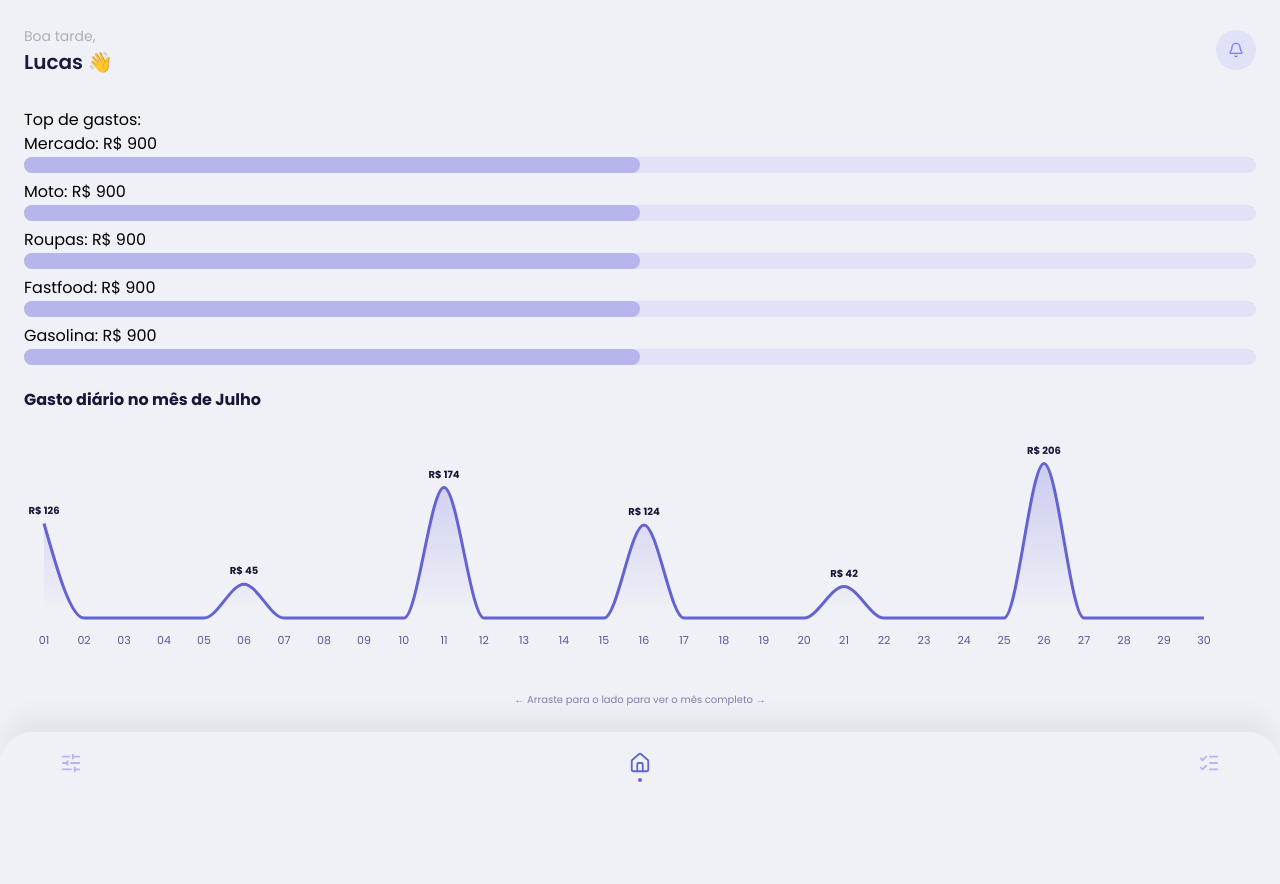
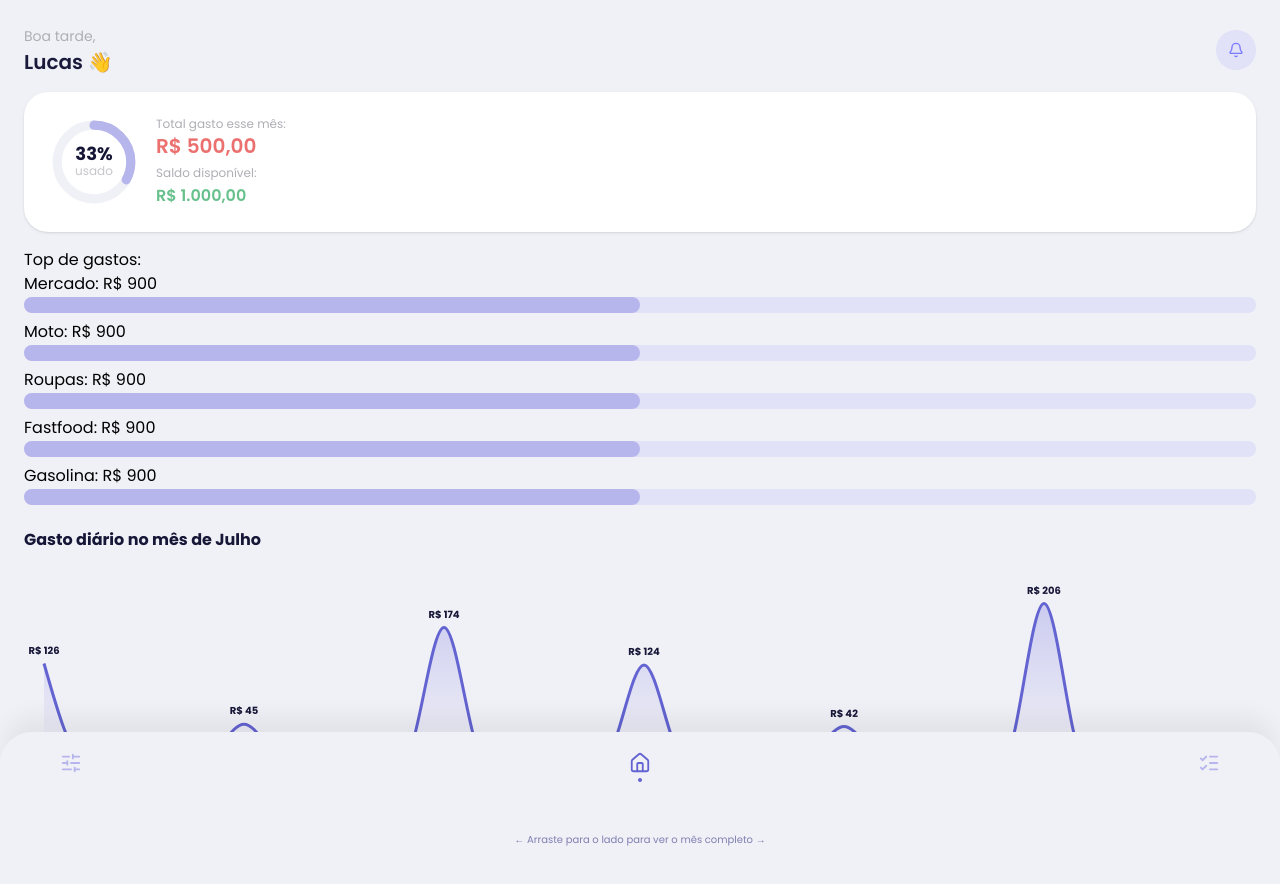
Before and after one commit to lucasboeck06/sepoupe, a React app in the folder frontend/: page /dashboard in a window 1280 px wide. Shown: the top 884 px of the page. Before the commit the page ends 803 px from the top, so only its background shows below. Built offline with nearby package versions, Linux system fonts and the light colour scheme; the HTML template or start-up script is replaced by a standard one.

Commit message:
Card com progressão círcular e totais gasto/disponível

```diff
--- /dev/null
+++ b/frontend/src/components/CircularProgress.jsx
@@ -0,0 +1,45 @@
+export default function CircularProgress({ porcentagem = 33 }) {
+  const raio = 40;
+  const circunferencia = 2 * Math.PI * raio; // Formula do perímetro: 2 * π * r
+
+  // Calcula o quanto da linha de marcação ficará visível
+  const offset = circunferencia - (porcentagem / 100) * circunferencia;
+
+  return (
+    <div className="relative flex items-center justify-center w-23 h-23">
+      {/* 2. O GRÁFICO (SVG) */}
+      <svg className="w-full h-full transform -rotate-90" viewBox="0 0 100 100">
+        {/* Fundo cinza */}
+        <circle
+          cx="50"
+          cy="50"
+          r={raio}
+          stroke="#F0F0F7"
+          strokeWidth="10"
+          fill="transparent"
+        />
+        {/* Linha verde do progresso */}
+        <circle
+          cx="50"
+          cy="50"
+          r={raio}
+          stroke="#B6B6EC"
+          strokeWidth="10"
+          fill="transparent"
+          strokeDasharray={circunferencia}
+          strokeDashoffset={offset}
+          strokeLinecap="round"
+          className="transition-all duration-1000 ease-out"
+        />
+      </svg>
+
+      {/* 3. OS TEXTOS: O "inset-0" obriga essa div a ter o mesmo tamanho da div principal */}
+      <div className="absolute inset-0 flex flex-col items-center justify-center">
+        <span className="text-lg font-black text-[#161637] leading-none">
+          {porcentagem}%
+        </span>
+        <span className="text-xs font-base text-[#aeaeb5]/70">usado</span>
+      </div>
+    </div>
+  );
+}
--- a/frontend/src/pages/Dashboard.jsx
+++ b/frontend/src/pages/Dashboard.jsx
@@ -2,6 +2,7 @@ import NavBar from "../components/NavBar.jsx";
 import RankGastos from "../components/RankGastos.jsx";
 import GraficoGastosScroll from "../components/GraficoGastosScroll.jsx";
 import { Bell } from "lucide-react";
+import CircularProgress from "../components/CircularProgress.jsx";
 
 export default function Dashboard() {
   return (
@@ -25,7 +26,22 @@ export default function Dashboard() {
           </div>
         </div>
 
-        <div></div>
+        <div className="bg-white p-6 rounded-3xl shadow-sm flex flex-row items-center gap-4">
+          <CircularProgress porcentagem={33} />
+          <div>
+            <h2 className="text-xs text-[#aeaeb5]">Total gasto esse mês:</h2>
+            <span className="text-xl font-semibold text-[#EB7070]">
+              R$ 500,00
+              <br />
+            </span>
+            <span className="text-xs text-[#aeaeb5]">
+              Saldo disponível: <br />
+            </span>
+            <span className="text-base font-semibold text-[#68C18C]">
+              R$ 1.000,00
+            </span>
+          </div>
+        </div>
 
         <div>
           <h2>Top de gastos:</h2>
```
